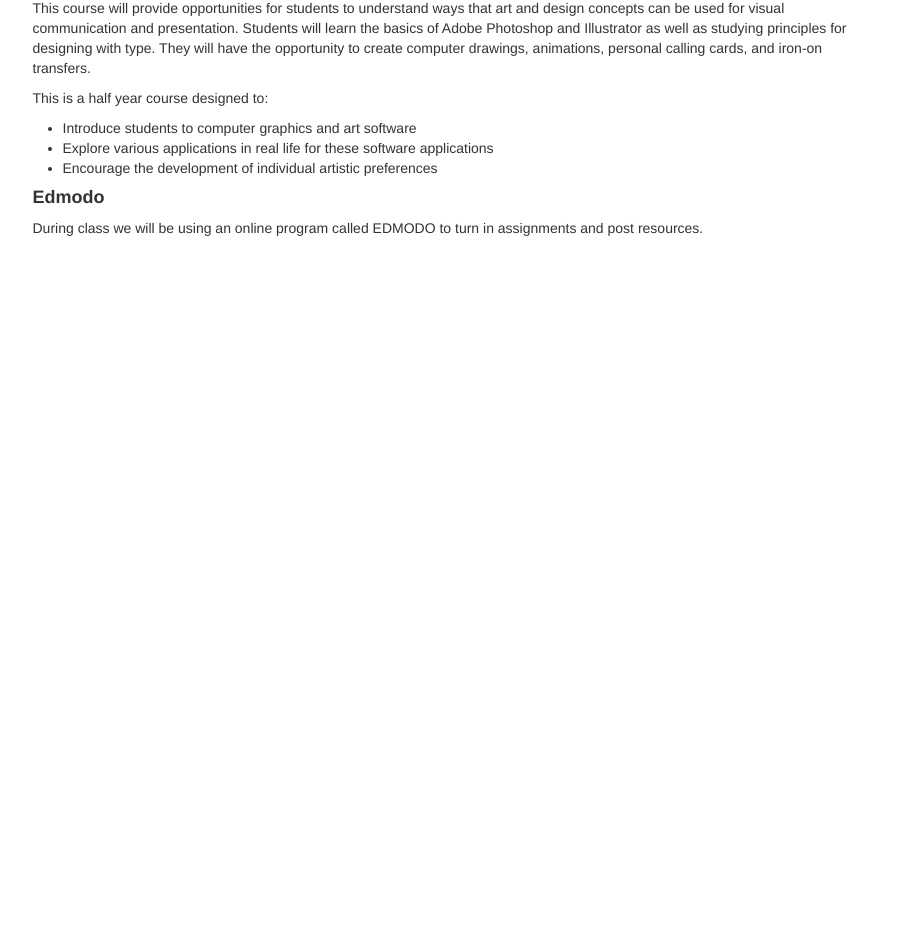
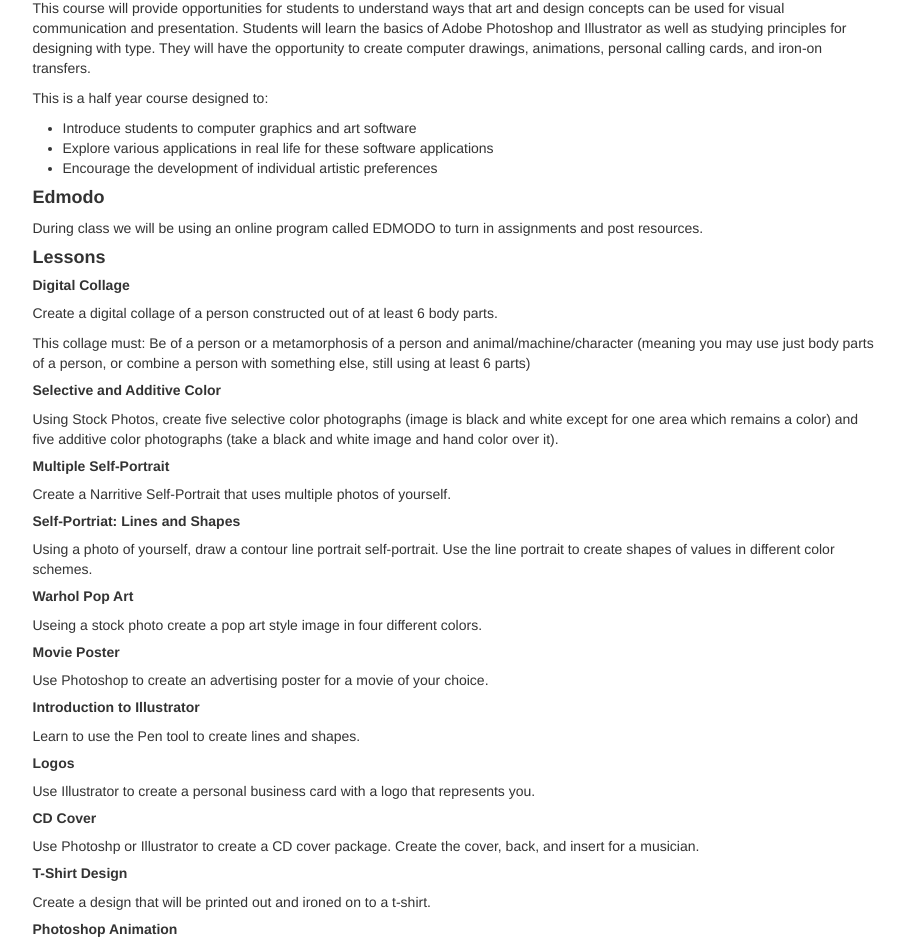
Before and after one commit to kstabin/kstabin.com, a Jekyll site: the page built from teacher/Art-tech.html, in a window 1280 px wide and 1400 px high, scrolled down 574 px. Shown: the part 382-1331 px from the top of the window, without its empty margins (330-1235 px from the left). Built offline with Jekyll 4.4.1, drawn with Linux system fonts in a browser that asks for light colours; nearby versions of some CDN libraries; before the commit the page ends 1204 px from its top, so only the background shows below that; some of the changed text lies outside the part shown.

Commit message:
art and tech update

```diff
--- a/teacher/Art-tech.html
+++ b/teacher/Art-tech.html
@@ -43,3 +43,41 @@
 
 <h4>Edmodo</h4>
 <p>During class we will be using an online program called EDMODO to turn in assignments and post resources.</p>
+
+<h4>Lessons</h4>
+
+<h5>Digital Collage</h5>
+	<p>Create a digital collage of a person constructed out of at least 6 body parts.</p>
+	<p>This collage must: Be of a person or a metamorphosis of a person and animal/machine/character (meaning you may use just body parts of a person, or combine a person with something else, still using at least 6 parts)</p>
+
+<h5>Selective and Additive Color</h5>
+	<p>Using Stock Photos, create five selective color photographs (image is black and white except for one area which remains a color) and five additive color photographs (take a black and white image and hand color over it).</p>
+
+<h5>Multiple Self-Portrait</h5>
+	<p>Create a Narritive Self-Portrait that uses multiple photos of yourself. </p>
+
+<h5>Self-Portriat: Lines and Shapes</h5>
+	<p>Using a photo of yourself, draw a contour line portrait self-portrait. Use the line portrait to create shapes of values in different color schemes.</p>
+
+<h5>Warhol Pop Art</h5>
+	<p>Useing a stock photo create a pop art style image in four different colors.</p>
+
+<h5>Movie Poster</h5>
+	<p>Use Photoshop to create an advertising poster for a movie of your choice.</p>
+
+<h5>Introduction to Illustrator</h5>
+	<p>Learn to use the Pen tool to create lines and shapes.</p>
+
+<h5>Logos</h5>
+	<p>Use Illustrator to create a personal business card with a logo that represents you.</p>
+
+<h5>CD Cover</h5>
+	<p>Use Photoshp or Illustrator to create a CD cover package. Create the cover, back, and insert for a musician.</p>
+
+<h5>T-Shirt Design</h5>
+	<p>Create a design that will be printed out and ironed on to a t-shirt.</p>
+
+<h5>Photoshop Animation</h5>
+	<p>Create an animation using Adobe Photoshop.</p>
+
+<iframe class="imgur-album" width="100%" height="550" frameborder="0" src="//imgur.com/a/uwU2e/embed?background=f2f2f2&text=1a1a1a&link=4e76c9"></iframe>
```
